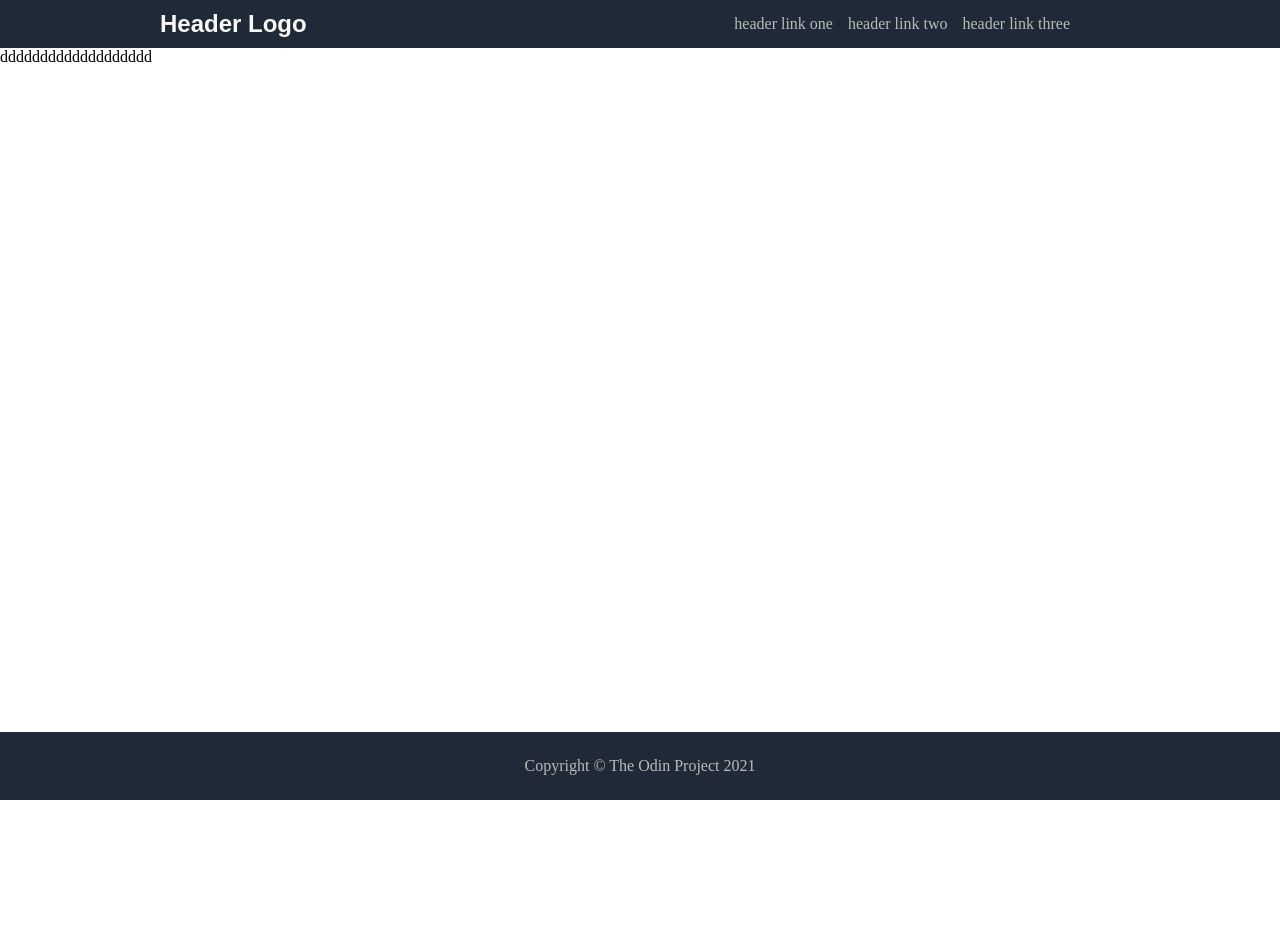
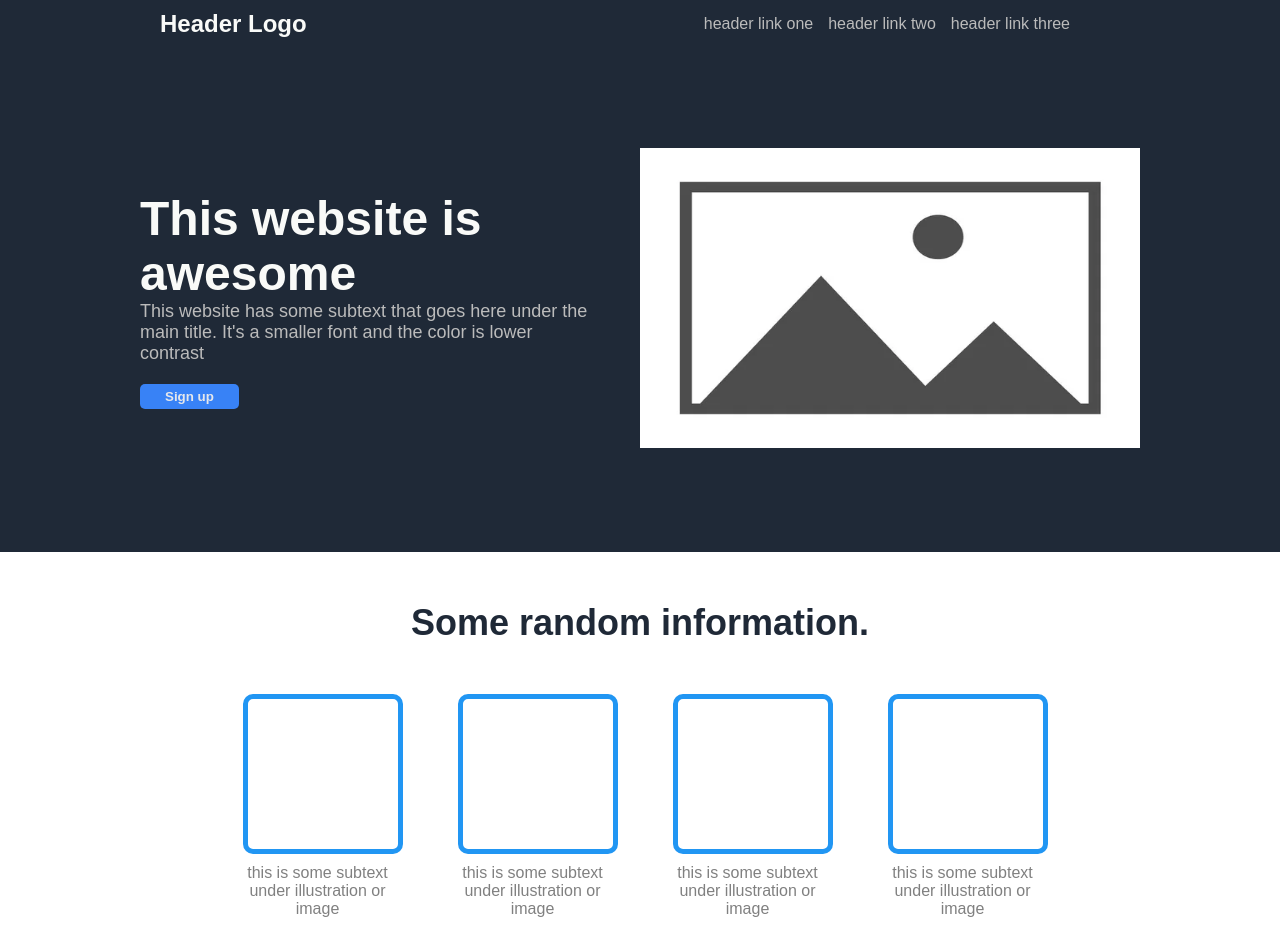
Before and after one commit to Luku23/LandingPageProject, a plain HTML site: page index.html in a window 1280 px wide. Shown: the top 952 px of the page. Before the commit the page ends 800 px from the top, so only its background shows below. Drawn offline with Linux system fonts and the light colour scheme.

Commit message:
finished landing page project

```diff
--- a/index.html
+++ b/index.html
@@ -16,8 +16,54 @@
         </ul>
     </div>
     <div class="main">
-        ddddddddddddddddddd
+        <div class="hero">
+            <div class="hero-content">
+                <div class="hero-main-text">This website is awesome</div>
+                <div class="hero-secondary-text">This website has some subtext that goes here under the main title. It's a smaller font and the color is lower contrast</div>
+                <button class="hero-button">Sign up</button>
+            </div>
+            <div class="image">
+                <img src="image_placeholder.jpg">
+            </div>
+        </div>
     </div>
+    <div class="information-container">
+        <div class="information-header">Some random information.</div>
+        <div class="information">
+            <div class="text">
+                <div class="box"></div>
+                <div class="text-under-box">this is some subtext under illustration or image</div>
+            </div>
+            <div class="text">
+                <div class="box"></div>
+                <div class="text-under-box">this is some subtext under illustration or image</div>
+            </div>
+            <div class="text">
+                <div class="box"></div>
+                <div class="text-under-box">this is some subtext under illustration or image</div>
+            </div>
+            <div class="text">
+                <div class="box"></div>
+                <div class="text-under-box">this is some subtext under illustration or image</div>
+            </div>
+        </div>
+    </div>
+    <div class="quote-container">
+        <div class="quote">This is an inspiring quote, or a testimonial from a customer. Maybe it's just filling up space, or maybe people will actually read it. Who knows? All I know is that it looks nice.</div>
+        <div class="quote-author">-Thor, God of Thunder</div>
+    </div>
+    <div class="action-container">
+        <div class="action-box">
+            <div class="action-text-container">
+                <div class="action-header">Call to action! It's time!</div>
+                <div class="action-text">Sign up for our product by clicking that button right over there!</div>
+            </div>
+            <div>
+                <button class="action-button">Sign up!</button>
+            </div>
+        </div>
+    </div>
+
     <div class="footer">
         <div>Copyright © The Odin Project 2021</div>
     </div>
--- a/style.css
+++ b/style.css
@@ -7,6 +7,7 @@ body{
     min-height: 100vh;
     display: flex;
     flex-direction: column;
+    font-family: Arial, Helvetica, sans-serif;
 }
 
 .main{
@@ -53,3 +54,155 @@ ul {
 .header-right{
     gap: 15px;
 }
+
+.hero{
+    background-color: #1F2937;
+    display: flex;
+    align-items: center;
+    justify-content: center;
+    width: 100%;
+    padding: 100px;
+    gap: 50px;
+}
+
+.hero-content{
+    max-width: 450px;
+}
+
+.hero-main-text{
+    font-size: 48px;
+    color: #F9FAF8;
+    font-weight: 900;
+}
+
+.hero-secondary-text{
+    font-size: 18px;
+    color: #bbbbbb;
+    padding-bottom: 20px;
+}
+
+img{
+    width: 500px;
+    height: 300px;
+}
+
+.hero-button{
+    background-color: #3882F6;
+    color: #E5E7EB;
+    font-weight: bold;
+    border: none;
+    border-radius: 5px;
+    padding-left: 25px;
+    padding-right: 25px;
+    padding-bottom: 5px;
+    padding-top: 5px;
+}
+
+.information-header{
+    font-size:36px;
+    font-weight: 800;
+    color: #1F2937;
+    text-align: center;
+    padding: 50px;
+}
+
+.information{
+    display: flex;
+    align-items: center;
+    justify-content: center;
+}
+
+.box{
+    width: 150px;
+    height: 150px;
+    border: 10px solid #2196F3;
+    background-color: white;
+    border-width: 5px;
+    border-radius: 10px;
+}
+
+.text{
+    max-width: 150px;
+}
+
+.information{
+    display: flex;
+    justify-content: center;
+    align-items: center;
+    gap: 65px;
+}
+
+.text-under-box{
+    padding-top: 10px;
+    text-align: center;
+    color: gray;
+}
+
+.information-container{
+    padding-bottom: 100px;
+}
+
+.quote-container{
+    background-color: #E5E7EB;
+    padding-left: 300px;
+    padding-right: 300px;
+    padding-top: 150px;
+    padding-bottom: 150px;
+    max-width: auto;
+
+}
+
+.quote{
+    font-size: 36px;
+    font-style: italic;
+    color: #1f2937;
+}
+
+.quote-author{
+    text-align: right;
+    font-weight: 800;
+    font-size: 20px;
+}
+
+.action-container{
+    display: flex;
+    align-items: center;
+    justify-content: center;
+    padding: 100px;
+}
+
+.action-box{
+    width: 1000px;
+    height: 150px;
+    background-color: #2196F3;
+    border-radius: 10px;
+    display: flex;
+    align-items: center;
+    justify-content: center;
+}
+
+.action-text-container{
+    padding-right: 150px;
+}
+
+.action-header{
+    color: #F9FAF8;
+    font-weight: 600;
+    font-size: 20px;
+}
+
+.action-text{
+    color:#E5E7EB;
+}
+
+.action-button{
+    color: #F9FAF8;
+    border-style: solid;
+    background-color: #2196F3;
+    border-radius: 5px;
+    border-color:white;
+    border-width: 2px;
+    font-size: 16px;
+    font-weight: bold;
+    padding: 5px 15px;
+}
```
